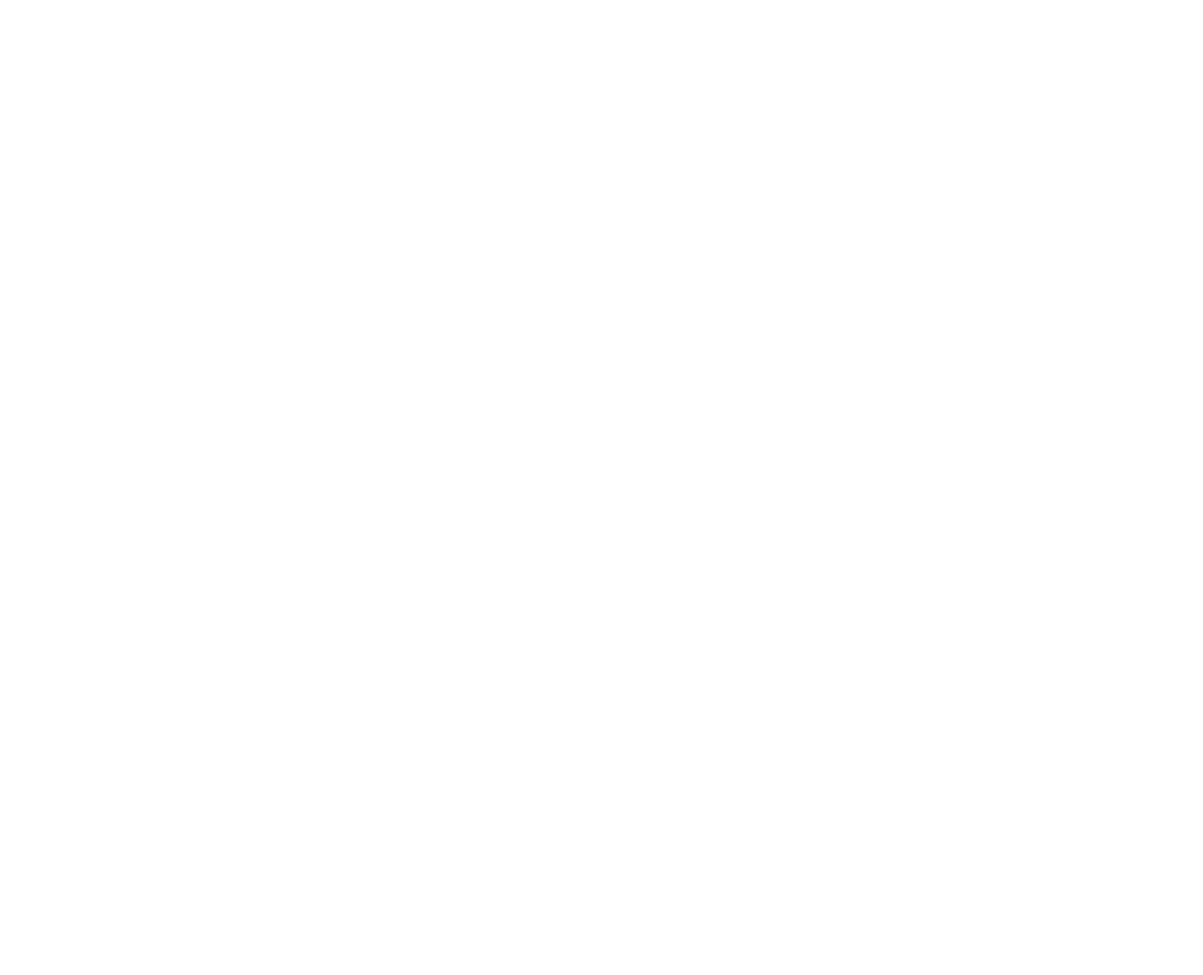
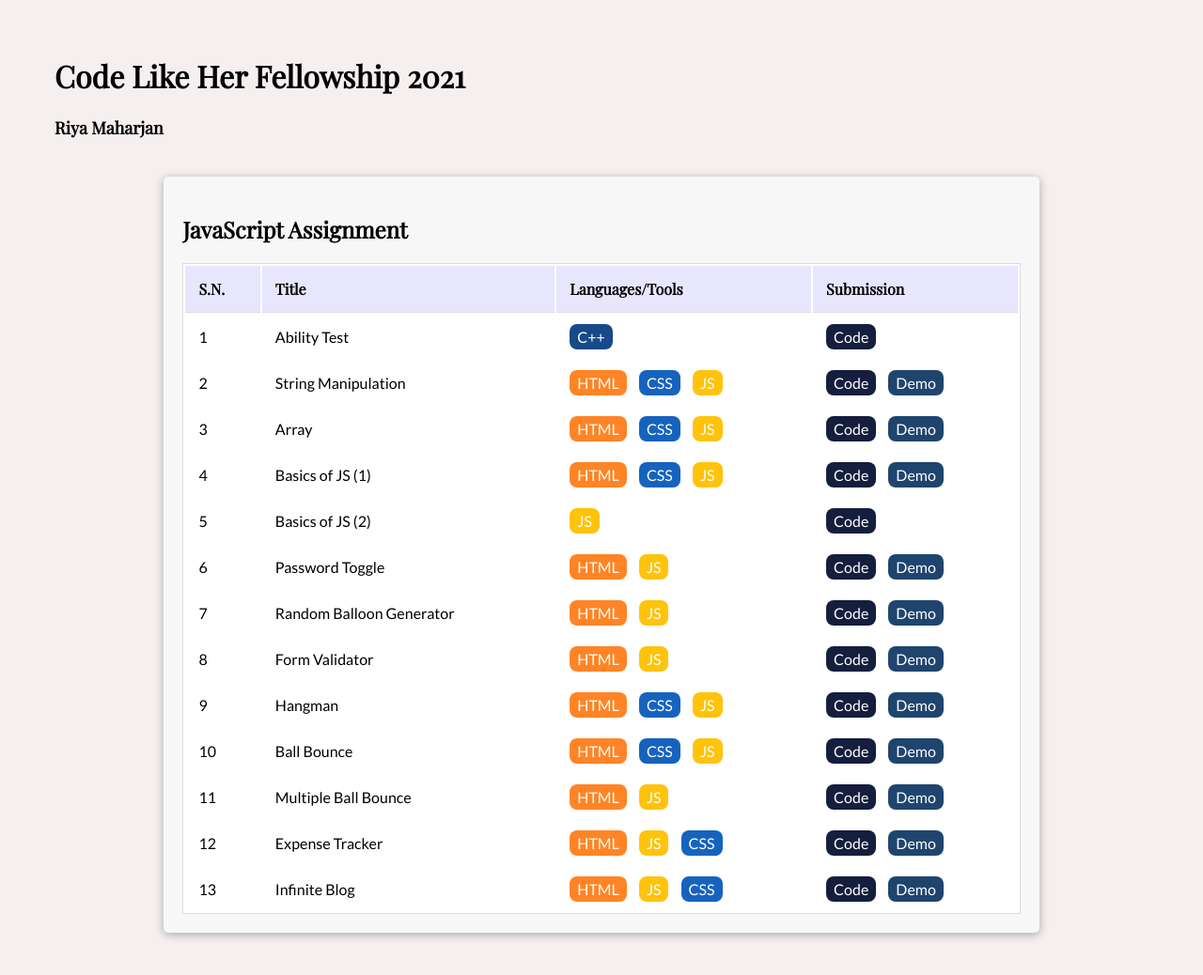
Before and after one commit to Coderushnepal/RiyaMaharjan, a plain HTML site: page JavaScript/index.html in a window 1280 px wide. Shown: the whole page at 94% size. Before the commit the page ends 800 px from the top, so only its background shows below. Drawn offline with nearby package versions, Linux system fonts and the light colour scheme.

Commit message:
index updated

```diff
--- a/Design/index.html
+++ b/Design/index.html
@@ -1,104 +1,163 @@
 <!DOCTYPE html>
 <html lang="en">
+
 <head>
   <meta charset="UTF-8" />
   <meta http-equiv="X-UA-Compatible" content="IE=edge" />
   <meta name="viewport" content="width=device-width, initial-scale=1.0" />
-    <title>Design Assignment</title>
-    <style>
-      .center {
-        text-align: center;
-      }
-      .table,
-      td,
-      th {
-        margin: 0px auto;
+  <title>Index</title>
+  <link rel="stylesheet" href="../css/style.css">
+</head>
 
-        border: 1px solid black;
-      }
-      table {
-        border-collapse: collapse;
-      }
-      .table th {
-        font-size: 30px;
-
-        margin-right: 40px;
-      }
-      td {
-        height: 35px;
-      }
-      .table tr td {
-        font-size: 20px;
-      }
-      header {
-        margin-bottom: 20px;
-      }
-    </style>
-  </head>
 <body>
+  <div class="main-container">
     <header>
-      <h1 class="center">Index</h1>
+      <h1 class="header-title">Code Like Her Fellowship 2021</h1>
+      <h2 class="name">Riya Maharjan</h2>
     </header>
-    <table class="table">
+    <div class="index-container">
+      <section class="design-container">
+        <h1 class="title">Design Assignment</h1>
+        <div class="table-wrapper">
+          <table class="assignment-list">
+            <thead>
+              <th>S.N.</th>
+              <th>Assignment Title</th>
+              <th>Languages/Tools</th>
+              <th>Submission</th>
+            </thead>
+            <tbody>
               <tr>
-        <th>Assignment Name</th>
-        <th>Assignment Link</th>
-      </tr>
-      <tr>
-        <td>Newspaper Website</td>
+                <td>1</td>
+                <td>Newspaper Layout</td>
                 <td>
-          <a
-            href=" https://coderushnepal.github.io/RiyaMaharjan/Design/Assignment-1/"
-            target="_blank"
-          >
-            https://coderushnepal.github.io/RiyaMaharjan/Design/Assignment-1/
-          </a>
+                  <span class="btn btn-html">HTML</span>
+                  <span class="btn btn-css">CSS</span>
+                </td>
+                <td>
+                  <a href="https://github.com/Coderushnepal/RiyaMaharjan/tree/main/Design/Assignment-1"
+                    class="btn btn-code">Code</a>
+                  <a href="https://coderushnepal.github.io/RiyaMaharjan/Design/Assignment-1/"
+                    class="btn btn-demo">Demo</a>
                 </td>
               </tr>
               <tr>
+                <td>2</td>
                 <td>Email Template</td>
                 <td>
-          <a
-            href="https://coderushnepal.github.io/RiyaMaharjan/Design/Assignment-2/"
-            target="_blank"
-          >
-            https://coderushnepal.github.io/RiyaMaharjan/Design/Assignment-2/
-          </a>
+                  <span class="btn btn-html">HTML</span>
+                  <span class="btn btn-css">CSS</span>
+                </td>
+                <td>
+                  <a href="https://github.com/Coderushnepal/RiyaMaharjan/tree/main/Design/Assignment-2"
+                    class="btn btn-code">Code</a>
+                  <a href="https://coderushnepal.github.io/RiyaMaharjan/Design/Assignment-2/"
+                    class="btn btn-demo">Demo</a>
                 </td>
               </tr>
               <tr>
-        <td>Lembur Static 1440 Website</td>
+                <td>3</td>
+                <td>Float with Clearfix Hack</td>
                 <td>
-          <a
-            href="https://coderushnepal.github.io/RiyaMaharjan/Design/Assignment-3/Assignment%203(a)/"
-            target="_blank"
-          >
-            https://coderushnepal.github.io/RiyaMaharjan/Design/Assignment-3/Assignment%203(a)/
-          </a>
+                  <span class="btn btn-html">HTML</span>
+                  <span class="btn btn-css">CSS</span>
+                </td>
+                <td>
+                  <a href="https://github.com/Coderushnepal/RiyaMaharjan/tree/main/Design/Assignment-3/Assignment%203(b)"
+                    class="btn btn-code">Code</a>
+                  <a href="https://coderushnepal.github.io/RiyaMaharjan/Design/Assignment-3/Assignment%203(b)/"
+                    class="btn btn-demo">Demo</a>
                 </td>
               </tr>
               <tr>
-        <td>Float Layout</td>
+                <td>4</td>
+                <td>Static Lemburs</td>
                 <td>
-          <a
-            href="https://coderushnepal.github.io/RiyaMaharjan/Design/Assignment-3/Assignment%203(b)/"
-            target="_blank"
-          >
-            https://coderushnepal.github.io/RiyaMaharjan/Design/Assignment-3/Assignment%203(b)/
-          </a>
+                  <span class="btn btn-html">HTML</span>
+                  <span class="btn btn-css">CSS</span>
+                </td>
+                <td>
+                  <a href="https://github.com/Coderushnepal/RiyaMaharjan/tree/main/Design/Assignment-3/Assignment%203(a)"
+                    class="btn btn-code">Code</a>
+                  <a href="https://coderushnepal.github.io/RiyaMaharjan/Design/Assignment-3/Assignment%203(a)/"
+                    class="btn btn-demo">Demo</a>
                 </td>
               </tr>
               <tr>
-        <td>Lembur Responsive Website</td>
+                <td>5</td>
+                <td>Responsive Lemburs</td>
                 <td>
-          <a
-            href=" https://coderushnepal.github.io/RiyaMaharjan/Design/Assignment-4/"
-            target="_blank"
-          >
-            https://coderushnepal.github.io/RiyaMaharjan/Design/Assignment-4/
-          </a>
+                  <span class="btn btn-html">HTML</span>
+                  <span class="btn btn-css">CSS</span>
+                </td>
+                <td>
+                  <a href="https://github.com/Coderushnepal/RiyaMaharjan/tree/main/Design/Assignment-4"
+                    class="btn btn-code">Code</a>
+                  <a href="https://coderushnepal.github.io/RiyaMaharjan/Design/Assignment-4/"
+                    class="btn btn-demo">Demo</a>
                 </td>
               </tr>
+              <tr>
+                <td>6</td>
+                <td>Final Design Assignment</td>
+                <td>
+                  <span class="btn btn-html">HTML</span>
+                  <span class="btn btn-css">CSS</span>
+                </td>
+                <td>
+                  <a href="https://github.com/Coderushnepal/RiyaMaharjan/tree/main/Design/final-design-assignment"
+                    class="btn btn-code">Code</a>
+                  <a href="https://coderushnepal.github.io/RiyaMaharjan/Design/final-design-assignment/"
+                    class="btn btn-demo">Demo</a>
+                </td>
+              </tr>
+            </tbody>
           </table>
+          <table class="assignment-list" style="margin-top: 20px;">
+            <thead>
+              <th>S.N.</th>
+              <th>Assignment Title</th>
+              <th>Submission</th>
+            </thead>
+            <tbody>
+              <tr>
+                <td>1</td>
+                <td>Good Design & Bad Design</td>
+                <td>
+                  <a href="https://drive.google.com/file/d/1pI0I82P0PqbFwKi2k7Y3yNBdppECxXDp/view?usp=sharing"
+                    class="btn btn-doc">Document</a>
+                </td>
+              </tr>
+              <tr>
+                <td>2</td>
+                <td>Design Thinking</td>
+                <td>
+                  <a href="https://docs.google.com/presentation/d/15ireGrTBDnFdl-rnkKAVwl6HFz7-xcuz/edit?usp=sharing&ouid=100602496073639328935&rtpof=true&sd=true"
+                    class="btn btn-pre">Presentation</a>
+                </td>
+              </tr>
+              <tr>
+                <td>3</td>
+                <td>Relation Types and Inspect</td>
+                <td>
+                  <a href="https://drive.google.com/file/d/1JwfN-mA-7A12UHWld8BUxd5iSidVihXf/view?usp=sharing"
+                    class="btn btn-doc">Document</a>
+                </td>
+              </tr>
+              <tr>
+                <td>4</td>
+                <td>BEM Convection & Input Types</td>
+                <td>
+                  <a href="https://drive.google.com/file/d/16WxIBuav8fcfEssU9wwiW4K_R-mmiRtl/view?usp=sharing"
+                    class="btn btn-doc">Document</a>
+                </td>
+              </tr>
+            </tbody>
+          </table>
+        </div>
+      </section>
+    </div>
+  </div>
 </body>
+
 </html>
--- a/JavaScript/index.html
+++ b/JavaScript/index.html
@@ -0,0 +1,220 @@
+<!DOCTYPE html>
+<html lang="en">
+
+<head>
+    <meta charset="UTF-8" />
+    <meta http-equiv="X-UA-Compatible" content="IE=edge" />
+    <meta name="viewport" content="width=device-width, initial-scale=1.0" />
+    <title>Index</title>
+    <link rel="stylesheet" href="../css/style.css">
+</head>
+
+<body>
+    <div class="main-container">
+        <header>
+            <h1 class="header-title">Code Like Her Fellowship 2021</h1>
+            <h2 class="name">Riya Maharjan</h2>
+        </header>
+        <div class="index-container">
+            <section class="js-container">
+                <h1 class="title">JavaScript Assignment</h1>
+                <div class="table-wrapper">
+                    <table class="assignment-list">
+                        <thead>
+                            <th>S.N.</th>
+                            <th>Title</th>
+                            <th>Languages/Tools</th>
+                            <th>Submission</th>
+                        </thead>
+                        <tbody>
+                            <tr>
+                                <td>1</td>
+                                <td>Ability Test</td>
+                                <td>
+                                    <span class="btn btn-c">C++</span>
+                                </td>
+                                <td>
+                                    <a href="https://github.com/Coderushnepal/RiyaMaharjan/tree/main/JavaScript/Assignment-1/Ability%20Test"
+                                        class="btn btn-code">Code</a>
+                                </td>
+                            </tr>
+                            <tr>
+                                <td>2</td>
+                                <td>String Manipulation</td>
+                                <td>
+                                    <span class="btn btn-html">HTML</span>
+                                    <span class="btn btn-css">CSS</span>
+                                    <span class="btn btn-js">JS</span>
+                                </td>
+                                <td>
+                                    <a href="https://github.com/Coderushnepal/RiyaMaharjan/tree/main/JavaScript/Assignment-2"
+                                        class="btn btn-code">Code</a>
+                                    <a href="https://coderushnepal.github.io/RiyaMaharjan/JavaScript/Assignment-1/String%20Manipulation/"
+                                        class="btn btn-demo">Demo</a>
+                                </td>
+                            </tr>
+                            <tr>
+                                <td>3</td>
+                                <td>Array</td>
+                                <td>
+                                    <span class="btn btn-html">HTML</span>
+                                    <span class="btn btn-css">CSS</span>
+                                    <span class="btn btn-js">JS</span>
+                                </td>
+                                <td>
+                                    <a href="https://github.com/Coderushnepal/RiyaMaharjan/tree/main/JavaScript/Assignment-1/Array"
+                                        class="btn btn-code">Code</a>
+                                    <a href="https://coderushnepal.github.io/RiyaMaharjan/JavaScript/Assignment-1/Array/"
+                                        class="btn btn-demo">Demo</a>
+                                </td>
+                            </tr>
+                            <tr>
+                                <td>4</td>
+                                <td>Basics of JS (1)</td>
+                                <td>
+                                    <span class="btn btn-html">HTML</span>
+                                    <span class="btn btn-css">CSS</span>
+                                    <span class="btn btn-js">JS</span>
+                                </td>
+                                <td>
+                                    <a href="https://github.com/Coderushnepal/RiyaMaharjan/tree/main/JavaScript/Assignment-1/Basic%20JavaScript"
+                                        class="btn btn-code">Code</a>
+                                    <a href="https://coderushnepal.github.io/RiyaMaharjan/JavaScript/Assignment-1/Basic%20JavaScript/"
+                                        class="btn btn-demo">Demo</a>
+                                </td>
+                            </tr>
+                            <tr>
+                                <td>5</td>
+                                <td>Basics of JS (2)</td>
+                                <td>
+                                    <span class="btn btn-js">JS</span>
+                                </td>
+                                <td>
+                                    <a href="https://github.com/Coderushnepal/RiyaMaharjan/tree/main/JavaScript/Assignment-1/Basics%20of%20JavaScript-%20Day%202"
+                                        class="btn btn-code">Code</a>
+                                </td>
+                            </tr>
+                            <tr>
+                                <td>6</td>
+                                <td>Password Toggle</td>
+                                <td>
+                                    <span class="btn btn-html">HTML</span>
+                                    <span class="btn btn-js">JS</span>
+                                </td>
+                                <td>
+                                    <a href="https://github.com/Coderushnepal/RiyaMaharjan/tree/main/JavaScript/Assignment-2"
+                                        class="btn btn-code">Code</a>
+                                    <a href="https://coderushnepal.github.io/RiyaMaharjan/JavaScript/Assignment-2/"
+                                        class="btn btn-demo">Demo</a>
+                                </td>
+                            </tr>
+                            <tr>
+                                <td>7</td>
+                                <td>Random Balloon Generator</td>
+                                <td>
+                                    <span class="btn btn-html">HTML</span>
+                                    <span class="btn btn-js">JS</span>
+                                </td>
+                                <td>
+                                    <a href="https://github.com/Coderushnepal/RiyaMaharjan/tree/main/JavaScript/Assignment-3"
+                                        class="btn btn-code">Code</a>
+                                    <a href="https://coderushnepal.github.io/RiyaMaharjan/JavaScript/Assignment-3/"
+                                        class="btn btn-demo">Demo</a>
+                                </td>
+                            </tr>
+                            <tr>
+                                <td>8</td>
+                                <td>Form Validator</td>
+                                <td>
+                                    <span class="btn btn-html">HTML</span>
+                                    <span class="btn btn-js">JS</span>
+                                </td>
+                                <td>
+                                    <a href="https://github.com/Coderushnepal/RiyaMaharjan/tree/main/JavaScript/Assignment-4"
+                                        class="btn btn-code">Code</a>
+                                    <a href="https://coderushnepal.github.io/RiyaMaharjan/JavaScript/Assignment-4/"
+                                        class="btn btn-demo">Demo</a>
+                                </td>
+                            </tr>
+                            <tr>
+                                <td>9</td>
+                                <td>Hangman</td>
+                                <td>
+                                    <span class="btn btn-html">HTML</span>
+                                    <span class="btn btn-css">CSS</span>
+                                    <span class="btn btn-js">JS</span>
+                                </td>
+                                <td>
+                                    <a href="https://github.com/Coderushnepal/RiyaMaharjan/tree/main/JavaScript/Assignment-5"
+                                        class="btn btn-code">Code</a>
+                                    <a href="https://coderushnepal.github.io/RiyaMaharjan/JavaScript/Assignment-5/"
+                                        class="btn btn-demo">Demo</a>
+                                </td>
+                            </tr>
+                            <tr>
+                                <td>10</td>
+                                <td>Ball Bounce</td>
+                                <td>
+                                    <span class="btn btn-html">HTML</span>
+                                    <span class="btn btn-css">CSS</span>
+                                    <span class="btn btn-js">JS</span>
+                                </td>
+                                <td>
+                                    <a href="https://github.com/Coderushnepal/RiyaMaharjan/tree/main/JavaScript/Assignment-6"
+                                        class="btn btn-code">Code</a>
+                                    <a href="https://coderushnepal.github.io/RiyaMaharjan/JavaScript/Assignment-6/"
+                                        class="btn btn-demo">Demo</a>
+                                </td>
+                            </tr>
+                            <tr>
+                                <td>11</td>
+                                <td>Multiple Ball Bounce</td>
+                                <td>
+                                    <span class="btn btn-html">HTML</span>
+                                    <span class="btn btn-js">JS</span>
+                                </td>
+                                <td>
+                                    <a href="https://github.com/Coderushnepal/RiyaMaharjan/tree/main/JavaScript/Assignment-7"
+                                        class="btn btn-code">Code</a>
+                                    <a href="https://coderushnepal.github.io/RiyaMaharjan/JavaScript/Assignment-7/"
+                                        class="btn btn-demo">Demo</a>
+                                </td>
+                            </tr>
+                            <tr>
+                                <td>12</td>
+                                <td>Expense Tracker</td>
+                                <td>
+                                    <span class="btn btn-html">HTML</span>
+                                    <span class="btn btn-js">JS</span>
+                                    <span class="btn btn-css">CSS</span>
+                                </td>
+                                <td>
+                                    <a href="https://github.com/Coderushnepal/RiyaMaharjan/tree/main/JavaScript/Assignment-8"
+                                        class="btn btn-code">Code</a>
+                                    <a href="https://coderushnepal.github.io/RiyaMaharjan/JavaScript/Assignment-8/"
+                                        class="btn btn-demo">Demo</a>
+                                </td>
+                            </tr>
+                            <tr>
+                                <td>13</td>
+                                <td>Infinite Blog</td>
+                                <td>
+                                    <span class="btn btn-html">HTML</span>
+                                    <span class="btn btn-js">JS</span>
+                                    <span class="btn btn-css">CSS</span>
+                                </td>
+                                <td>
+                                    <a href="https://github.com/Coderushnepal/RiyaMaharjan/tree/main/JavaScript/Assignment-9"
+                                        class="btn btn-code">Code</a>
+                                    <a href="https://coderushnepal.github.io/RiyaMaharjan/JavaScript/Assignment-9/"
+                                        class="btn btn-demo">Demo</a>
+                                </td>
+                            </tr>
+                        </tbody>
+                    </table>
+                </div>
+            </section>
+        </div>
+    </div>
+</body>
+</html>
```
Lines whose indentation alone changed are shown as unchanged.
